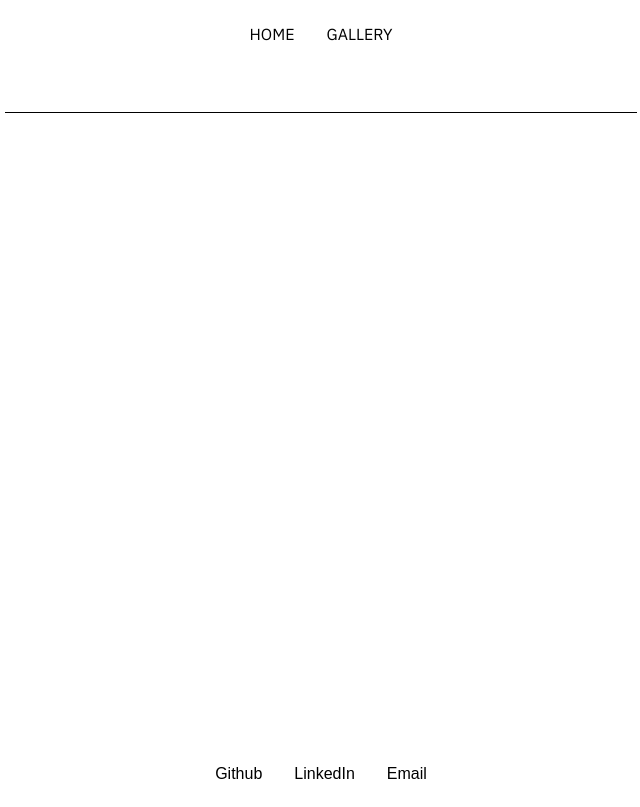
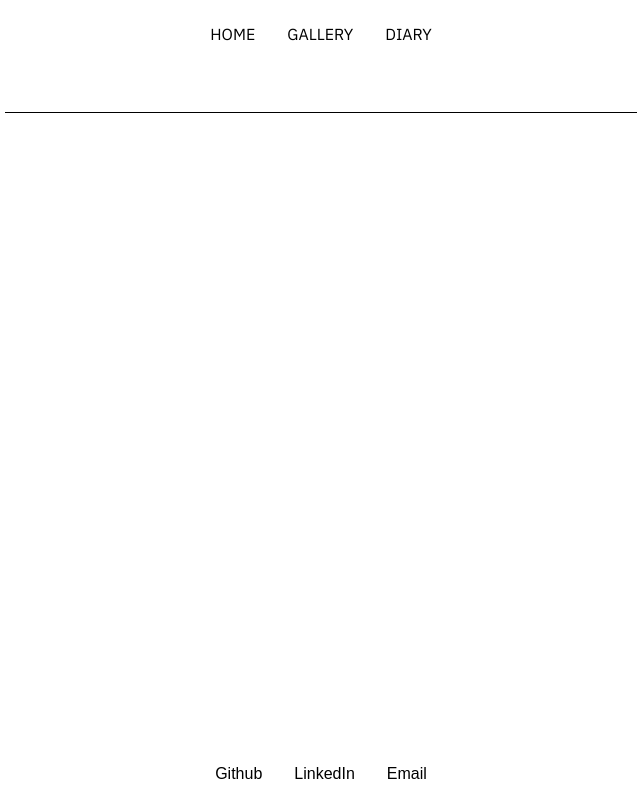
Before and after one commit to jarusll/11ty-portfolio, an Eleventy site: page src/index.md in a window 1280 px wide. Shown: the whole page, without its empty margins (319-959 px from the left). Built offline with nearby package versions, Linux system fonts and the light colour scheme; Eleventy itself is replaced by a stand-in of ours; files that its build step writes are made by us from their sources; what markdown-it-named-code-blocks would draw is missing.

Commit message:
Added diary nav link

```diff
--- a/src/_includes/partials/nav.html
+++ b/src/_includes/partials/nav.html
@@ -2,5 +2,6 @@
     <ul>
         <li><a href="/">Home</a></li>
         <li><a href="/gallery">Gallery</a></li>
+        <li><a href="/diary">Diary</a></li>
     </ul>
 </nav>
```
